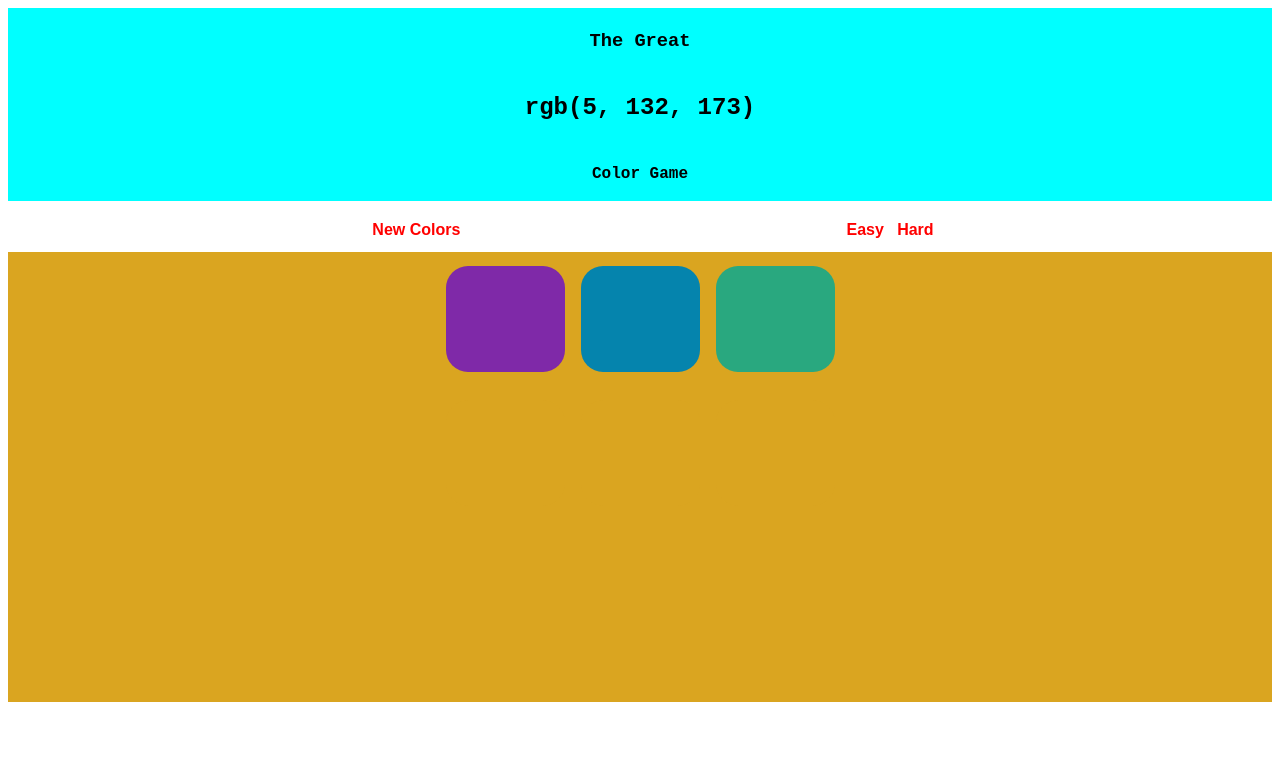
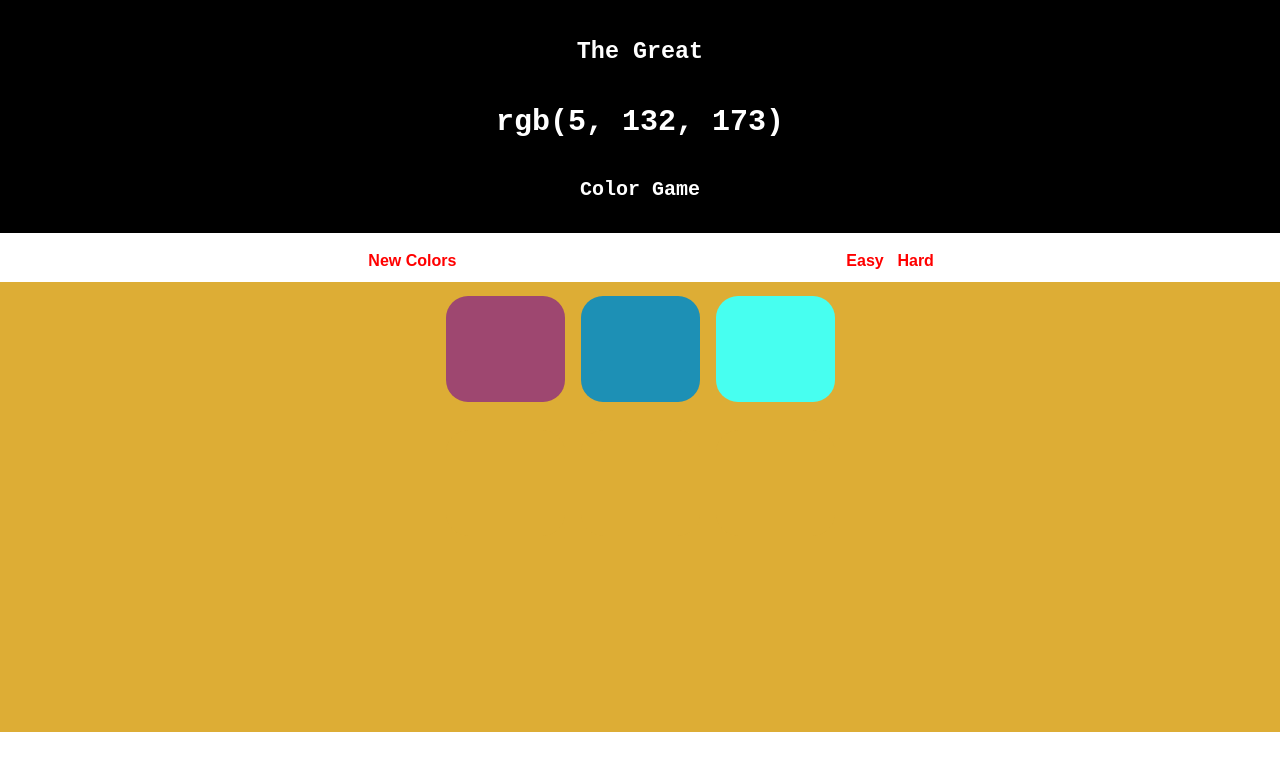
Before and after one commit to YASHVARSHNEY123/HackOverflow-1, a plain HTML site: page index.html in a window 1280 px wide. Both pictures are taken after a click on the button "Easy". Drawn offline with Linux system fonts and the light colour scheme.

Commit message:
Third Commit

```diff
--- a/side.js
+++ b/side.js
@@ -8,8 +8,8 @@ function Easy(){
     var thergb = [];
      thergb[0] = "rgb(" + x + ", " + y + ", " + z + ")";
      document.getElementById("rgb").innerHTML = thergb[0];
-     thergb[1] = "rgb(" + Math.abs(x-y) + "," + Math.abs(y-z) + "," + Math.abs(z - x) + ")";
-    thergb[2] = "rgb(" + Math.abs(y-z) + "," + Math.abs(z-x) + "," + Math.abs(x-y) + ")";
+     thergb[1] = "rgb(" + Math.abs((x*y)%256) + "," + Math.abs((y*z)%256) + "," + Math.abs((z*x)%256) + ")";
+    thergb[2] = "rgb(" + Math.abs((y*z)%256) + "," + Math.abs((z*x*y)*256) + "," + Math.abs((x+234)%256) + ")";
     let q = Math.floor(Math.random() * 3);
     [thergb[0] , thergb[q]] = [thergb[q],thergb[0]];
     let bot = document.getElementsByClassName("bot");
@@ -31,11 +31,11 @@ function Hard(){
     var thergb = [];
      thergb[0] = "rgb(" + x + ", " + y + ", " + z + ")";
      document.getElementById("rgb").innerHTML = thergb[0];
-     thergb[1] = "rgb(" + Math.abs(x-y) + "," + Math.abs(y-z) + "," + Math.abs(z - x) + ")";
-     thergb[2] = "rgb(" + Math.abs(z-y) + "," + Math.abs(y-x) + "," + Math.abs(z - x) + ")";
-     thergb[3] = "rgb(" + Math.abs((x+y)/2) + "," + Math.abs((y+z)/2) + "," + Math.abs((z+x)/2) + ")";
-    thergb[4] = "rgb(" + Math.abs((x+y+z)/3) + "," + Math.abs((y+z-x)/3) + "," + Math.abs((z+x-y)/3) + ")";
-    thergb[5] = "rgb(" + Math.abs(x-z) + "," + Math.abs(y-z) + "," + Math.abs((z - y+x)/3) + ")";
+     thergb[1] = "rgb(" + Math.abs((x*y)%256) + "," + Math.abs((y*z)%256) + "," + Math.abs((z*x)%256) + ")";
+     thergb[2] = "rgb(" + Math.abs((y*z)%256) + "," + Math.abs((z*x*y)*256) + "," + Math.abs((x+234)%256) + ")";
+     thergb[3] = "rgb(" + Math.abs(((x+y)*100)%256) + "," + Math.abs((y+z+x)%256) + "," + Math.abs((z*x*x)%256) + ")";
+    thergb[4] = "rgb(" + Math.abs((z*z*z)%256) + "," + Math.abs((y*y*y)%256) + "," + Math.abs((x*x*x)/3) + ")";
+    thergb[5] = "rgb(" + Math.abs((x+333)%256) + "," + Math.abs((y*y*x*z)%256) + "," + Math.abs((223+y+x)%256) + ")";
     let q = Math.floor(Math.random() * 6);
     [thergb[0] , thergb[q]] = [thergb[q],thergb[0]];
     let bot = document.getElementsByClassName("bot");
--- a/style.css
+++ b/style.css
@@ -1,18 +1,24 @@
+*{
+    margin: 0;
+    padding: 0;
+}
 .Upper{
-    background-color: aqua;
+    background-color: black;
     font-family: 'Courier New', Courier, monospace;
-    height: 200px;
+    height: 30vh;
     display: flex;
     flex-direction: column;
     flex-wrap: nowrap;
     justify-content: space-evenly;
     align-items: center;
+    font-size: 20px;
+    color: white;
 }
 
 .Middle{
     background-color:white;
     font-family: 'Courier New', Courier, monospace;
-    height: 58px;
+    height: 7vh;
     margin: -7px 0px;
     display: flex;
     flex-direction: row;
@@ -45,6 +51,9 @@
     font-size: 16px;
     cursor: pointer;
 }
+.but:hover{
+    color: black;
+}
 .Bottom{
     background-color: goldenrod;
     font-family: 'Courier New', Courier, monospace;
@@ -53,6 +62,8 @@
     flex-direction: column;
     flex-wrap: wrap;
     align-items: center;
+    opacity: 0.9;
+    z-index: -1;
 }
 .one{
     display: flex;
@@ -65,7 +76,7 @@
     height: 106px;
     width: 119px;
     margin: 8px 8px;
-    background-color: brown;
+    background-color: goldenrod;
     color: black;
     border-radius: 22px;
     cursor: pointer;
```
